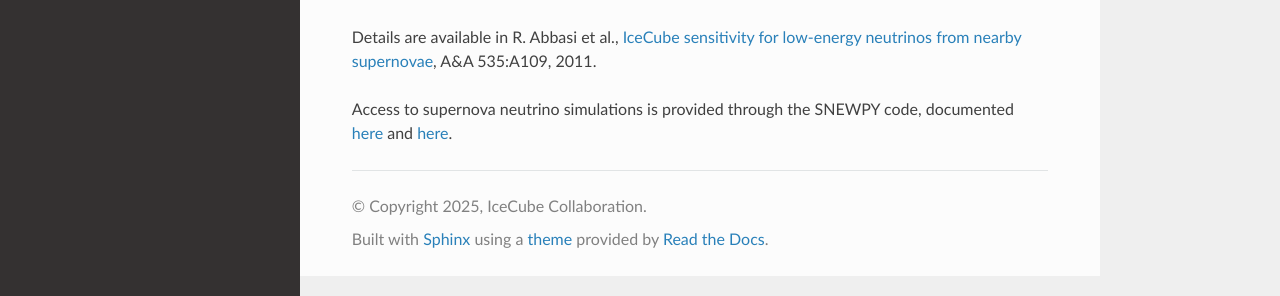
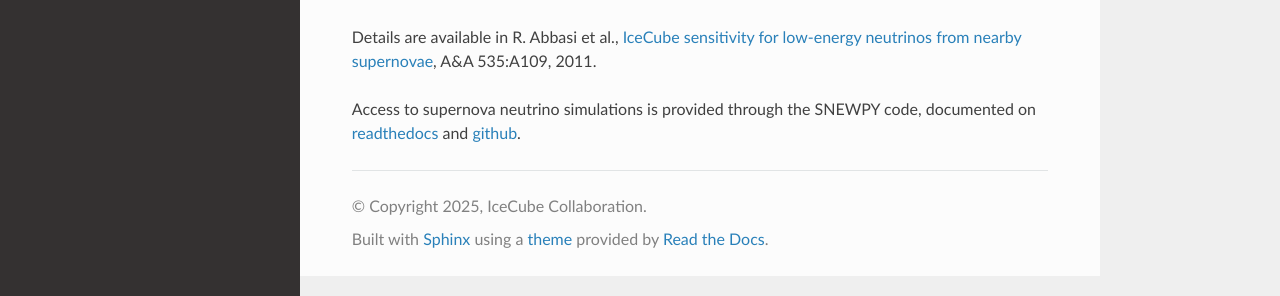
Before and after one commit to icecube/ASTERIA, a Sphinx documentation site: the page built from docs/source/index.rst, in a window 1280 px wide. Shown: the part 459-755 px from the top of the page. Built offline with Sphinx 7.4.7 and the Read the Docs theme 3.1.0, drawn with Linux system fonts in a browser that asks for light colours.

Commit message:
Update index.rst with unique anchors.

```diff
--- a/docs/source/index.rst
+++ b/docs/source/index.rst
@@ -17,7 +17,7 @@ The code uses estimates of the supernova neutrino luminosity from large-scale si
 
 Details are available in R. Abbasi et al., `IceCube sensitivity for low-energy neutrinos from nearby supernovae <(https://arxiv.org/abs/1108.0171>`_, A&A 535:A109, 2011.
 
-Access to supernova neutrino simulations is provided through the SNEWPY code, documented `here <https://snewpy.readthedocs.io/en/stable/>`_ and `here <https://github.com/SNEWS2/snewpy>`_.
+Access to supernova neutrino simulations is provided through the SNEWPY code, documented on `readthedocs <https://snewpy.readthedocs.io/en/stable/>`_ and `github <https://github.com/SNEWS2/snewpy>`_.
 
 .. toctree::
    :maxdepth: 2
```
